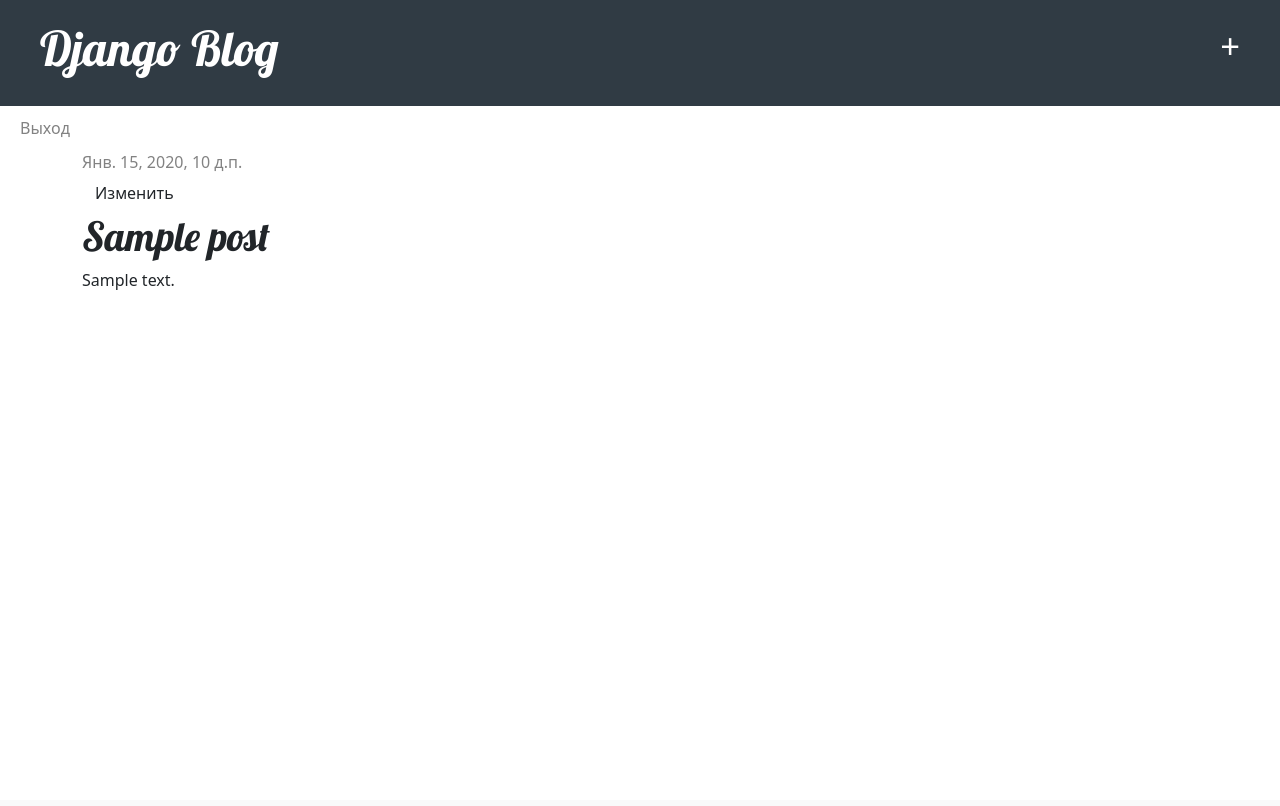
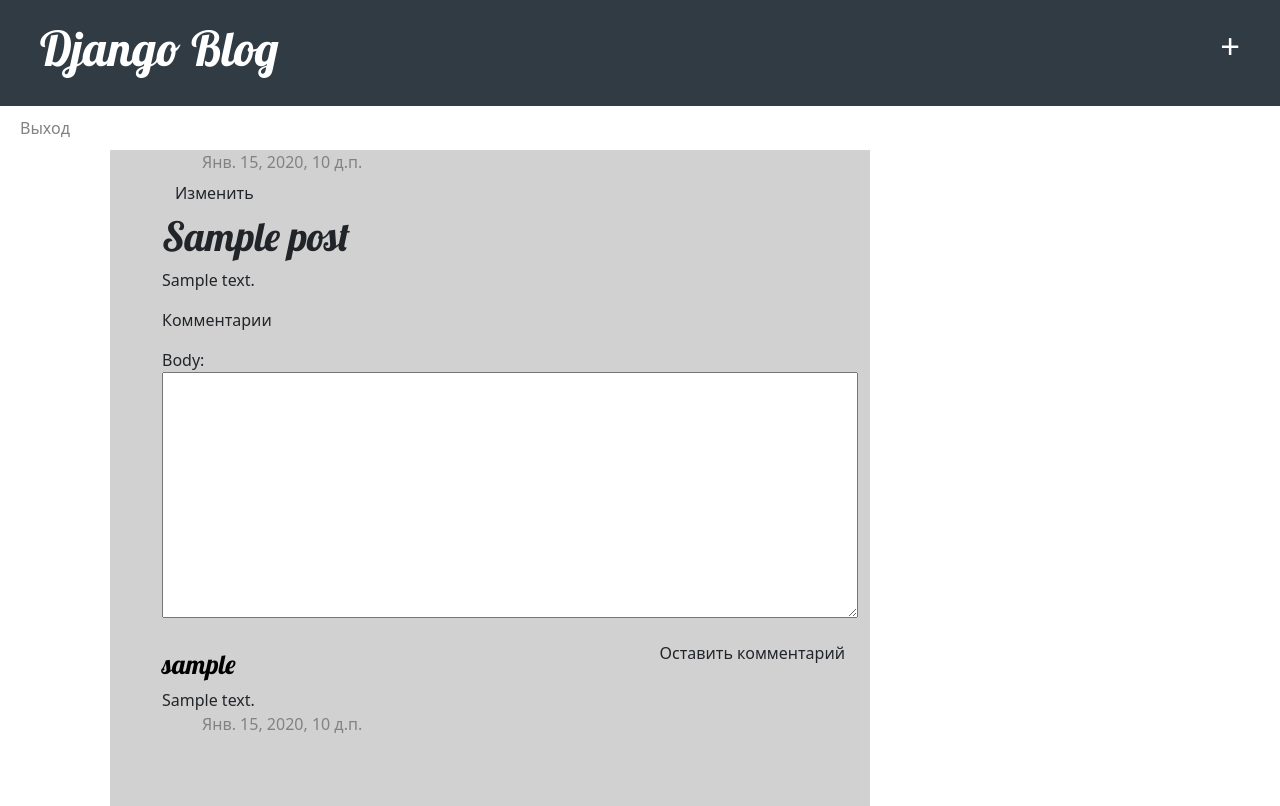
Before and after one commit to CleRIeQ/my-first-blog, a Django app: page /post/1/ in a window 1280 px wide. Before the commit the page ends 290 px from the top, so only its background shows below. Run offline with Django 3.2, Linux system fonts and the light colour scheme; a user stored in the database is signed in; tables that the repository leaves empty hold one stand-in row (values such as "Sample post").

Commit message:
comments and other

```diff
--- a/blog/admin.py
+++ b/blog/admin.py
@@ -1,4 +1,5 @@
 from django.contrib import admin
 from .models import Post
-
+from .models import Comment
 admin.site.register(Post)
+admin.site.register(Comment)
--- a/blog/forms.py
+++ b/blog/forms.py
@@ -1,13 +1,15 @@
 from django import forms
 from .models import Post
+from .models import Comment
 from django.contrib.auth.models import User
 
 
 class PostForm(forms.ModelForm):
+    textinfo = forms.CharField(label='О чем ваша статья? (коротко)', widget=forms.Textarea, max_length=400)
 
     class Meta:
         model = Post
-        fields = ('title', 'text',)
+        fields = ('title', 'text', 'textinfo',)
 
 
 class RegistrationForm(forms.ModelForm):
@@ -23,3 +25,9 @@ class RegistrationForm(forms.ModelForm):
         if cd['password'] != cd['password2']:
             raise forms.ValidationError('Passwords don\'t match.')
         return cd['password2']
+
+
+class CommentForm(forms.ModelForm):
+    class Meta:
+        model = Comment
+        fields = ('body',)
--- a/blog/models.py
+++ b/blog/models.py
@@ -7,6 +7,7 @@ class Post(models.Model):
     author = models.ForeignKey(settings.AUTH_USER_MODEL, on_delete=models.CASCADE)
     title = models.CharField(max_length=200)
     text = models.TextField()
+    textinfo = models.CharField(max_length=450, default=' ')
     created_date = models.DateTimeField(default=timezone.now)
     published_date = models.DateTimeField(blank=True, null=True)
 
@@ -16,3 +17,18 @@ class Post(models.Model):
 
     def __str__(self):
         return self.title
+
+
+class Comment(models.Model):
+    post = models.ForeignKey(Post, related_name='comments', on_delete=models.CASCADE)
+    author = models.ForeignKey(settings.AUTH_USER_MODEL, on_delete=models.CASCADE)
+    body = models.TextField()
+    created = models.DateTimeField(auto_now_add=True)
+    updated = models.DateTimeField(auto_now=True)
+    active = models.BooleanField(default=True)
+
+    class Meta:
+        ordering = ('created',)
+
+    def __str__(self):
+        return 'Написал {} к {}'.format(self.author, self.post)
--- a/blog/static/css/blog.css
+++ b/blog/static/css/blog.css
@@ -10,8 +10,9 @@
     text-decoration: none;
 }
 
-.content {
+.content div div {
     margin-left: 40px;
+    background-color: #d1d1d1;
 }
 
 h1, h2, h3, h4 {
@@ -46,30 +47,6 @@ h1, h2, h3, h4 {
     color: #000000;
 }
 
-.btn-group button {
-    background-color: #FFFFFF; /* Green background */
-    border: 2px solid #fe5e00a8; /* Green border */
-    color: #828282; /* White text */
-    padding: 10px 24px; /* Some padding */
-    cursor: pointer; /* Pointer/hand icon */
-    float: left; /* Float the buttons side by side */
-}
-
-.btn-group button:not(:last-child) {
-    border-right: none; /* Prevent double borders */
-}
-
-/* Clear floats (clearfix hack) */
-.btn-group:after {
-    content: "";
-    clear: both;
-    display: table;
-}
-
-/* Add a background color on hover */
-.btn-group button:hover {
-    background-color: #303d40;
-}
 
 .underhead, .underhead a {
     padding: 0px;
@@ -91,3 +68,9 @@ h1, h2, h3, h4 {
     padding-top: 25px;
     float: right;
 }
+
+.comment-author {
+    font-size: 20pt;
+    color: #000000;
+    margin-top: 30px;
+}
--- a/blog/templates/blog/post_detail.html
+++ b/blog/templates/blog/post_detail.html
@@ -12,5 +12,23 @@
         {% endif %}
         <h1>{{ post.title }}</h1>
         <p>{{ post.text|linebreaksbr }}</p>
+
+        <p>Комментарии</p>
+        {% if user.is_authenticated %}
+            <form action="" method="POST" class="post-form">{% csrf_token %}
+                {{ form.as_p }}
+                <button type="submit" class="save btn btn-default">Оставить комментарий</button>
+            </form>
+        {% endif %}
+         {% for comment in latest_comments_list %}
+            <h2 class="comment-author">
+                {{ comment.author }}<br>
+            </h2>
+            {{ comment.body }}<br>
+            <div class="date">
+                {{ comment.created }}
+            </div>
+        {% endfor %}
     </div>
+
 {% endblock %}
--- a/blog/templates/blog/post_list.html
+++ b/blog/templates/blog/post_list.html
@@ -7,7 +7,7 @@
                 <p>Опубликовано: {{ post.published_date }}</p>
             </div>
             <h1><a href="{% url 'post_detail' pk=post.pk %}">{{ post.title }}</a></h1>
-            <p>{{ post.text|linebreaksbr }}</p>
+            <p>{{ post.textinfo|linebreaksbr }}</p>
         </div>
     {% endfor %}
 {% endblock %}
--- /dev/null
+++ b/blog/templates/registration/password_reset_email.html
@@ -0,0 +1,3 @@
+Добрый день. Запрос на восстановление пароля от {{ email }}. Следуйте инструкциям по ссылке:
+{{ protocol }}://{{ domain }}{% url "password_reset_confirm" uidb64=uid token=token %}
+Имя аккаунта: {{ user.get_username }}
--- a/blog/templates/registration/register_done.html
+++ b/blog/templates/registration/register_done.html
@@ -1,6 +1,6 @@
 {% extends "blog/base.html" %}
 
-{% block title %}Welcome{% endblock %}
+{% block title %}Добро пожаловать!{% endblock %}
 
 {% block content %}
     <h1>Добро пожаловать {{ new_user.first_name }}!</h1>
--- a/blog/urls.py
+++ b/blog/urls.py
@@ -1,9 +1,12 @@
 from django.urls import path
 from . import views
+from django.conf.urls import url
+
 urlpatterns = [
     path('', views.post_list, name='post_list'),
     path('post/<int:pk>/', views.post_detail, name='post_detail'),
     path('post/new/', views.post_new, name='post_new'),
     path('post/<int:pk>/edit/', views.post_edit, name='post_edit'),
-    path('register/', views.register, name='register')
+    path('register/', views.register, name='register'),
+    path('post/<int:pk>/leave_comment/', views.post_detail, name='leave_comment')
 ]
--- a/blog/views.py
+++ b/blog/views.py
@@ -1,5 +1,6 @@
 from django.contrib.auth.forms import UserCreationForm
 from .models import Post
+from .models import Comment
 from django.contrib.auth.decorators import login_required
 from django.urls import reverse_lazy
 from django.shortcuts import render, get_object_or_404
@@ -9,7 +10,7 @@ from .models import *
 from django.views.generic import ListView, DetailView, CreateView
 from django.contrib.auth.mixins import LoginRequiredMixin
 from django.shortcuts import redirect
-from .forms import RegistrationForm
+from .forms import RegistrationForm, CommentForm
 
 
 def post_list(request):
@@ -19,7 +20,18 @@ def post_list(request):
 
 def post_detail(request, pk):
     post = get_object_or_404(Post, pk=pk)
-    return render(request, 'blog/post_detail.html', {'post': post})
+    latest_comments_list = Comment.objects.filter(post=pk)
+    if request.method == 'POST':
+        form = CommentForm(request.POST)
+        if form.is_valid():
+            form = form.save(commit=False)
+            form.author = request.user
+            form.post = post
+            form.save()
+    else:
+        form = CommentForm()
+    return render(request, 'blog/post_detail.html', {'post': post, 'latest_comments_list': latest_comments_list,
+                                                     'form': form})
 
 
 def post_new(request):
@@ -65,3 +77,8 @@ def register(request):
     else:
         user_form = RegistrationForm()
     return render(request, 'registration/register.html', {'user_form': user_form})
+
+
+def leave_comment(request, post_id):
+    p_id = Post.objects.get(id=post_id)
+    p_id.comment_set.create(author_name=request.user, comment_text = request.post['TEXT'])
```
Also changed, not shown: blog/templates/registration/password_reset_complete.html (added, +8 -0 lines), blog/templates/registration/password_reset_confirm.html (added, +17 -0 lines), blog/templates/registration/password_reset_done.html (added, +9 -0 lines), blog/templates/registration/password_reset_form.html (added, +13 -0 lines), mysite/settings.py (+8 -0 lines), blog/migrations/0002_comment.py (added), blog/migrations/0003_post_texthalf.py (added), blog/migrations/0004_alter_post_texthalf.py (added), blog/migrations/0005_remove_post_texthalf.py (added), blog/migrations/0006_post_textinfo.py (added).
